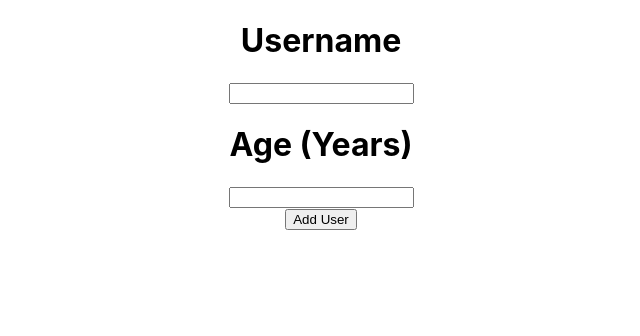
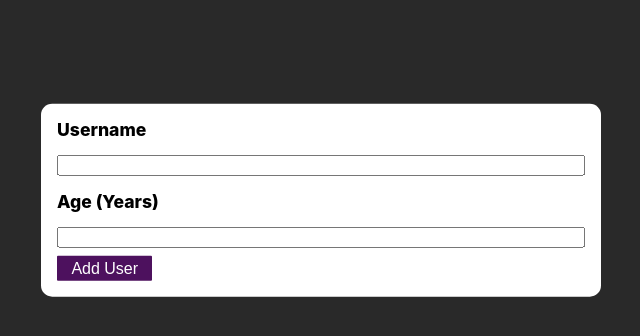
Before and after one commit to habahabahaba/react-practice-project-1-my-version, a React (Create React App) app: page / in a window 1280 px wide. Shown: the top 336 px of the page, without its empty margins (319-959 px from the left). Built offline with nearby package versions, Linux system fonts and the light colour scheme.

Commit message:
Added UserForm styling

```diff
--- a/src/App.css
+++ b/src/App.css
@@ -1,5 +1,11 @@
 .App {
+  position: fixed;
+  top: 0;
+  left: 0;
+  width: 100%;
+  height: 100%;
   text-align: center;
+  background: rgb(41, 41, 41);
 }
 
 .App-logo {
--- a/src/components/ErrorWindow/ErrorWindow.css
+++ b/src/components/ErrorWindow/ErrorWindow.css
@@ -31,7 +31,7 @@
   font-weight: 600;
 }
 
-.button-area {
+.button-container2 {
   text-align: end;
   padding: 1rem;
 }
@@ -41,7 +41,7 @@
   color: white;
   font-size: 1rem;
   border: none;
-  padding: 0.2rem 0.8rem 0.2rem 0.8rem;
+  padding: 0.2rem 0.9rem 0.2rem 0.9rem;
   border-radius: 1px;
 }
 
--- a/src/components/ErrorWindow/ErrorWindow.js
+++ b/src/components/ErrorWindow/ErrorWindow.js
@@ -13,12 +13,12 @@ function ErrorWindow(props) {
           Invalid input
         </h2>
         <p className="error-message">{props.error.errorMessage}</p>
-        <div style={{}} className="button-area">
+        <div style={{}} className="button-container2">
           <button onClick={clickHandler} style={{}} className="button">
             Okay
           </button>
         </div>
-      </div>{" "}
+      </div>
       <div onClick={clickHandler} style={[]} className="error-overlay" />
     </div>
   );
--- /dev/null
+++ b/src/components/UserForm/UserForm.css
@@ -0,0 +1,30 @@
+.user-form {
+  display: block;
+  position: absolute;
+  top: 25%;
+  left: 50%;
+  transform: translate(-50%, -50%);
+  width: 33rem;
+  padding: 0 1rem 1rem 1rem;
+  z-index: 10;
+  background-color: white;
+  border-radius: 0.7rem;
+  text-align: start;
+}
+
+.form-header {
+  font-size: 1.1rem;
+  font-weight: 800;
+}
+
+.form-input {
+  width: 32.5rem;
+}
+
+.button-container1 {
+  padding: 0.5rem 0 0 0;
+  text-align: start;
+}
+
+.button {
+}
--- a/src/components/UserForm/UserForm.js
+++ b/src/components/UserForm/UserForm.js
@@ -1,5 +1,6 @@
 import React, { useState } from "react";
 // import { v4 as uuidv4 } from "uuid";
+import "./UserForm.css";
 
 function UserForm(props) {
   const blankUserInput = {
@@ -31,33 +32,27 @@ function UserForm(props) {
     setUserInput((prevState) => blankUserInput);
   }
   return (
-    <form
-      onSubmit={submitHandler}
-      style={
-        {
-          // display: "flex",
-          // flexDirection: "column",
-          // alignItems: "center",
-          // justifyContent: "center",
-        }
-      }
-    >
-      <h1>Username</h1>
+    <form className="user-form" onSubmit={submitHandler}>
+      <h2 className="form-header">Username</h2>
       <input
+        className="form-input"
         type="text"
         value={userInput.enteredName}
         onChange={nameChangeHandler}
       ></input>
-      <h1>Age (Years)</h1>
+      <h2 className="form-header">Age (Years)</h2>
       <input
+        className="form-input"
         type="number"
         // min="0"
         step="1"
         value={userInput.enteredAge}
         onChange={ageChangeHandler}
       ></input>
-      <div style={{ alignContent: "end" }}>
-        <button type="submit">Add User</button>
+      <div className="button-container1" style={{}}>
+        <button className="button" type="submit">
+          Add User
+        </button>
       </div>
     </form>
   );
```
